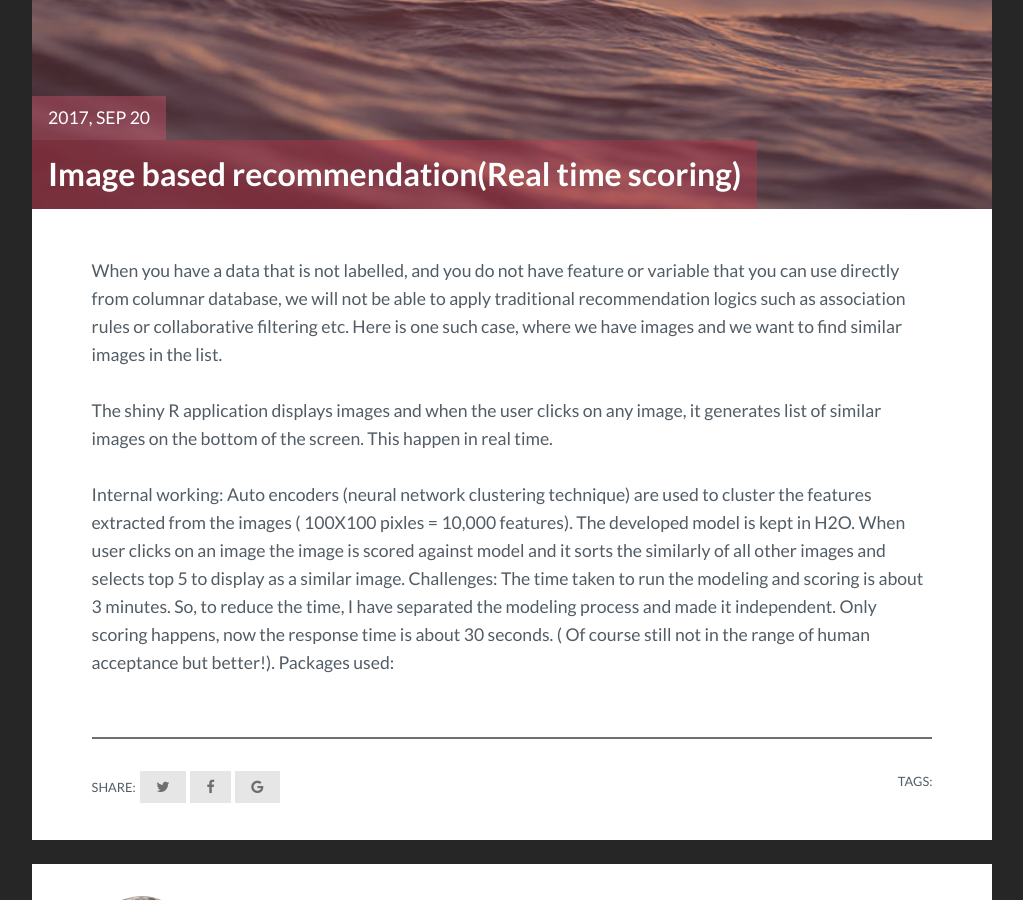
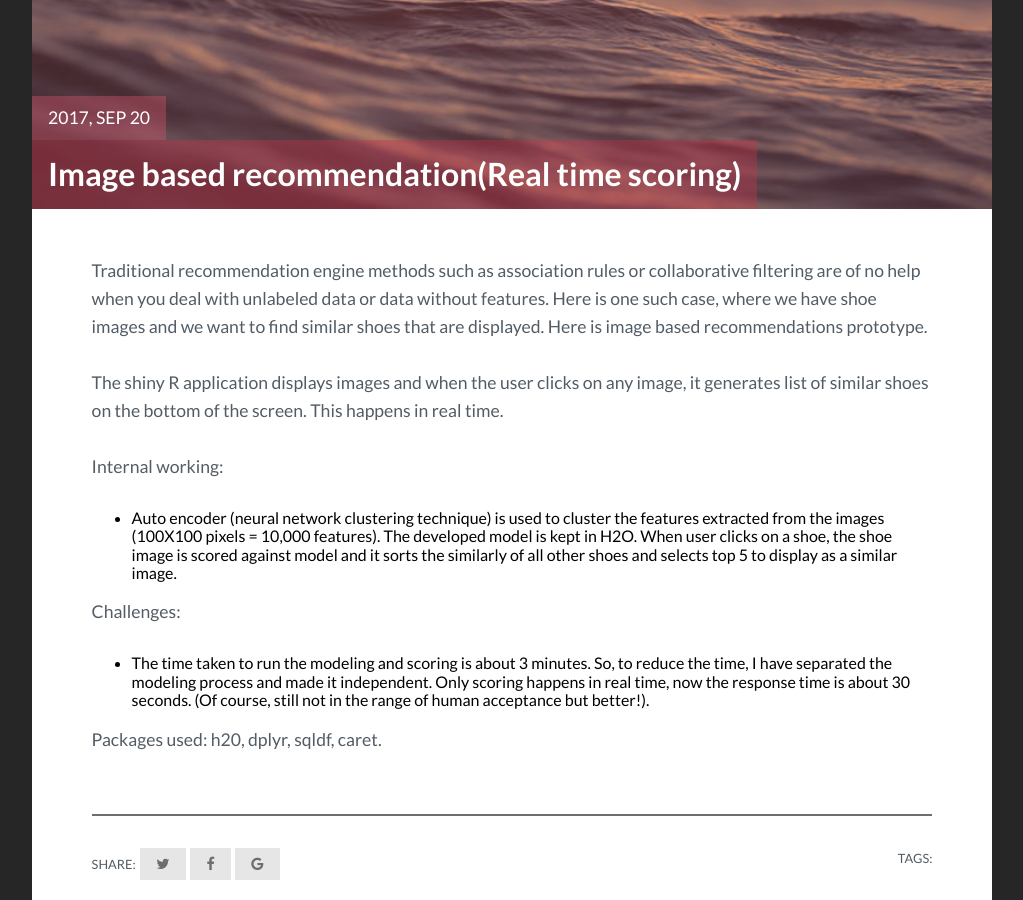
Before and after one commit to ganeshmandarapu/Projects, a Jekyll site: the page built from _posts/2017-09-20-Image based recommendation.markdown, in a window 1280 px wide and 900 px high, scrolled down 504 px. Shown: the whole window, without its empty margins (128-1151 px from the left). Built offline with Jekyll 4.4.1, drawn with Linux system fonts in a browser that asks for light colours; comment, search, counter and statistics services are not loaded.

Commit message:
Update 2017-09-20-Image based recommendation.markdown

```diff
--- a/_posts/2017-09-20-Image based recommendation.markdown
+++ b/_posts/2017-09-20-Image based recommendation.markdown
@@ -5,11 +5,16 @@ img: malaysia.jpg # Add image post (optional)
 date: 2017-09-20 12:53:00 +0300
 description: You’ll find this post in your `_posts` directory. Go ahead and edit it and re-build the site to see your changes. # Add post description (optional)
 ---
-When you have a data that is not labelled, and you do not have feature or variable that you can use directly from columnar database, we will not be able to apply traditional recommendation logics such as association rules or collaborative filtering etc. Here is one such case, where we have images and we want to find similar images in the list.
 
-The shiny R application displays images and when the user clicks on any image, it generates list of similar images on the bottom of the screen. This happen in real time.
 
-Internal working: Auto encoders (neural network clustering technique) are used to cluster the features extracted from the images ( 100X100 pixles = 10,000 features). The developed model is kept in H2O. When user clicks on an image the image is scored against model and it sorts the similarly of all other images and selects top 5 to display as a similar image.
-Challenges: The time taken to run the modeling and scoring is about 3 minutes.
-So, to reduce the time, I have separated the modeling process and made it independent. Only scoring happens, now the response time is about 30 seconds. ( Of course still not in the range of  human acceptance but better!).
-Packages used:
+Traditional recommendation engine methods such as association rules or collaborative filtering are of no help when you deal with unlabeled data or data without features. Here is one such case, where we have shoe images and we want to find similar shoes that are displayed. Here is image based recommendations prototype.
+
+The shiny R application displays images and when the user clicks on any image, it generates list of similar shoes on the bottom of the screen. This happens in real time.
+
+Internal working:
+- Auto encoder (neural network clustering technique) is used to cluster the features extracted from the images (100X100 pixels = 10,000 features). The developed model is kept in H2O. When user clicks on a shoe, the shoe image is scored against model and it sorts the similarly of all other shoes and selects top 5 to display as a similar image.
+
+Challenges:
+- The time taken to run the modeling and scoring is about 3 minutes. So, to reduce the time, I have separated the modeling process and made it independent. Only scoring happens in real time, now the response time is about 30 seconds. (Of course, still not in the range of human acceptance but better!).
+
+Packages used: h20, dplyr, sqldf, caret.
```
